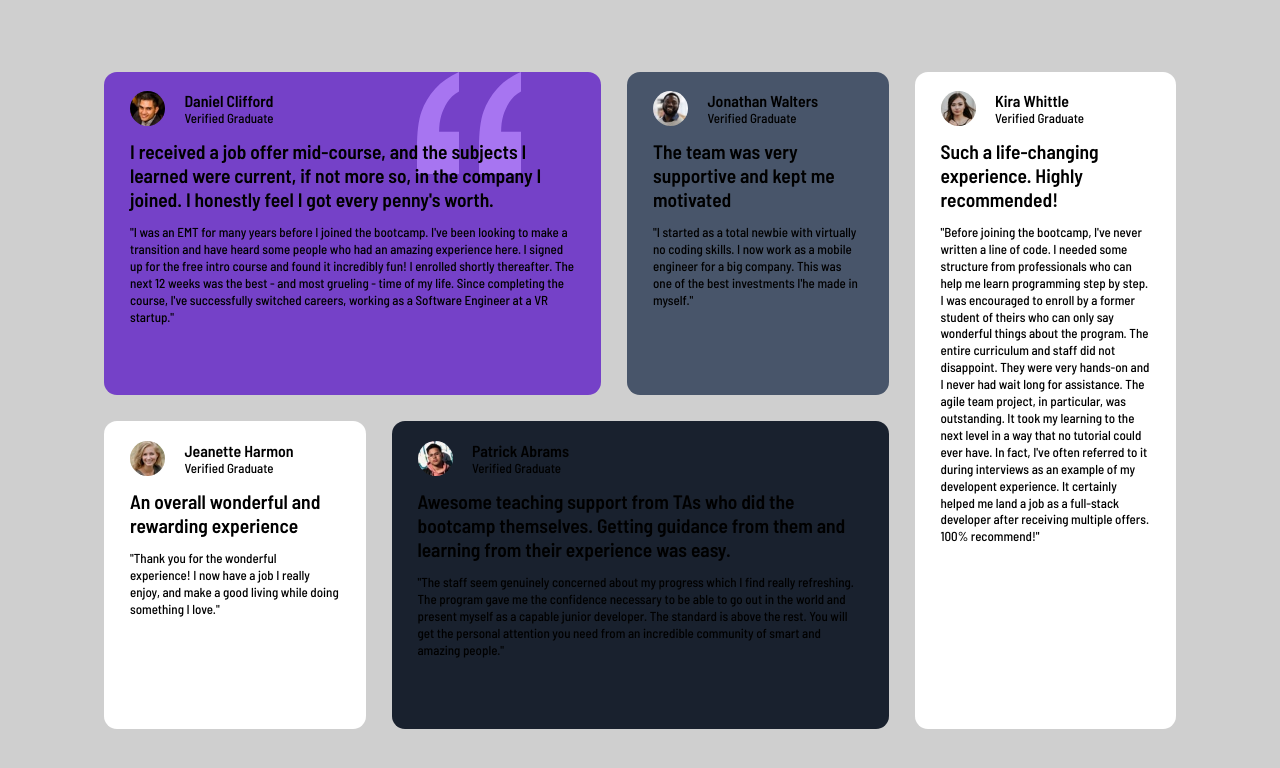
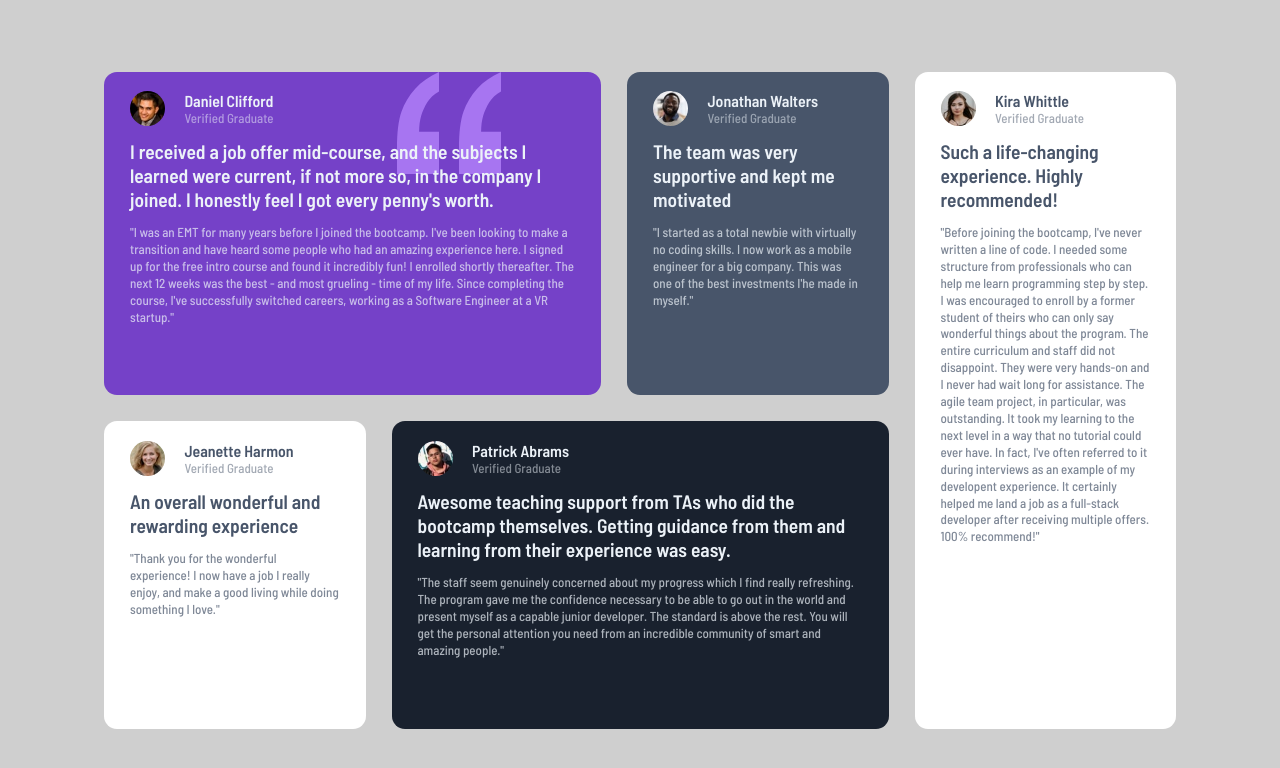
Before and after one commit to MrRioja/testimonials-grid-section-main, a plain HTML site: page index.html in a window 1280 px wide. Drawn offline with Linux system fonts and the light colour scheme.

Commit message:
:alien: Styling the content

```diff
--- a/index.html
+++ b/index.html
@@ -72,7 +72,7 @@
           </p>
         </div>
 
-        <div class="testimonial">
+        <div class="testimonial card-white">
           <div class="person">
             <img src="./images/image-kira.jpg" alt="Kira Whittle" />
             <div>
@@ -100,7 +100,7 @@
           </p>
         </div>
 
-        <div class="testimonial">
+        <div class="testimonial card-white">
           <div class="person">
             <img src="./images/image-jeanette.jpg" alt="Jeanette Harmon" />
             <div>
--- a/styles.css
+++ b/styles.css
@@ -40,6 +40,7 @@ html, body {
   width: 100%;
   height: 100%;
   display: grid;
+  color: var(--light-grayish-blue);
   grid-template-rows: repeat(2, auto);
   grid-template-columns: repeat(4, auto);
 }
@@ -67,11 +68,12 @@ html, body {
 }
 
 .person div h1 {
+  font-weight: bold;
   font-size: 1.22rem;
-  font-weight: bold;
 }
 
 .person div h2 {
+  opacity: 0.5;
   font-weight: lighter;
 }
 
@@ -83,13 +85,18 @@ html, body {
 }
 
 .testimonial p+p {
+  opacity: 0.7;
   font-size: 1rem;
   line-height: 1.3rem;
 }
 
+.card-white {
+  color: var(--very-dark-grayish-blue);
+}
+
 .quotation {
   top: 0;
-  right: 80px;
+  right: 100px;
   position: absolute;
 }
 
@@ -103,25 +110,25 @@ html, body {
 }
 
 .testimonial:nth-child(2) {
+  grid-row: 1 / 2;
   grid-column: 3 / 4;
-  grid-row: 1 / 2;
   background: var(--very-dark-grayish-blue);
 }
 
 .testimonial:nth-child(3) {
+  grid-row: 1 / 3;
   grid-column: 4 / 4;
-  grid-row: 1 / 3;
   background: var(--white);
 }
 
 .testimonial:nth-child(4) {
+  grid-row: 2 / 2;
   grid-column: 1 / 2;
-  grid-row: 2 / 2;
   background: var(--white);
 }
 
 .testimonial:nth-child(5) {
+  grid-row: 2 / 2;
   grid-column: 2 / 4;
-  grid-row: 2 / 2;
   background: var(--very-dark-blackish-blue);
 }
```
